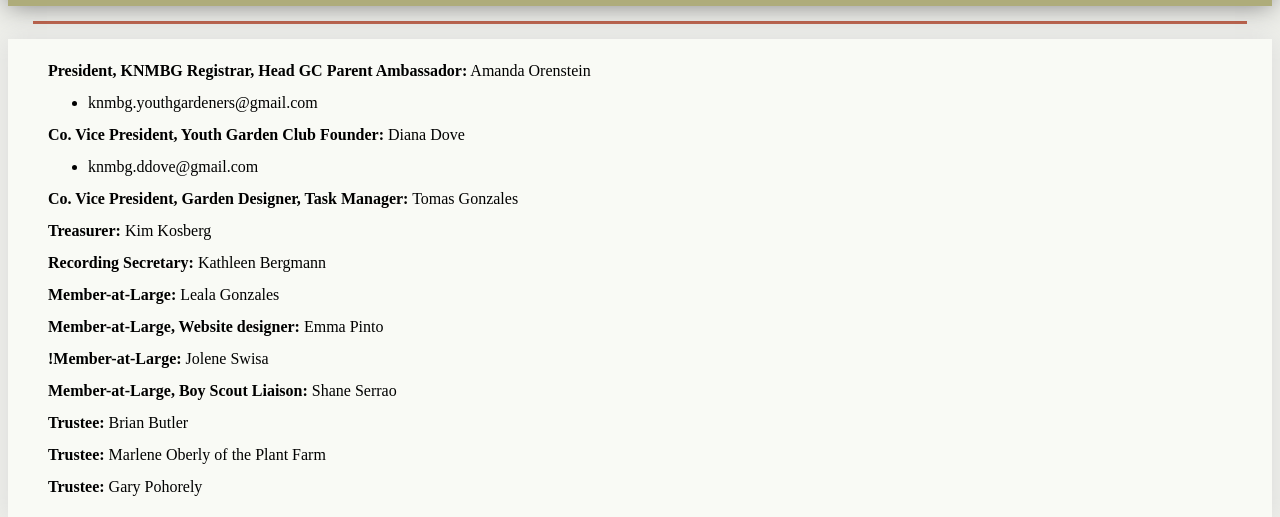
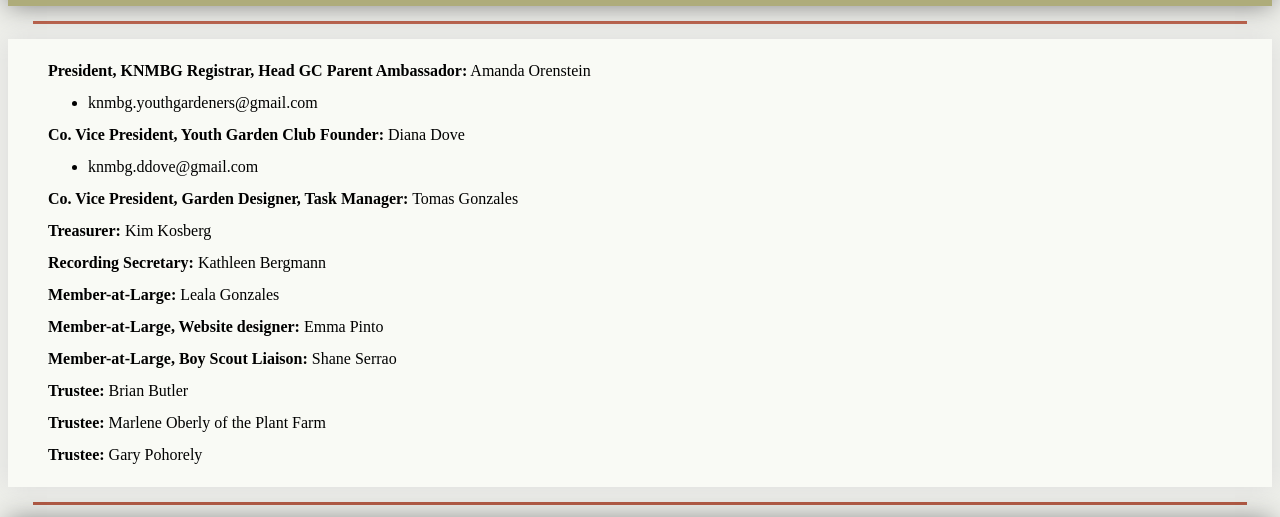
Before and after one commit to emmalynne/garden, a plain HTML site: page ContactUs.html in a window 1280 px wide. Shown: the part 122-639 px from the top of the page. Drawn offline with Linux system fonts and the light colour scheme; a web font is replaced by a local one.

Commit message:
Update ContactUs.html

```diff
--- a/ContactUs.html
+++ b/ContactUs.html
@@ -44,7 +44,6 @@
 	  <li> <b> Recording Secretary: </b> Kathleen Bergmann  </li>
 	  <li> <b> Member-at-Large: </b> Leala Gonzales  </li>
 	  <li> <b> Member-at-Large, Website designer:</b>  Emma Pinto</li>
-	  <li> <b> !Member-at-Large: </b> Jolene Swisa  </li>
 	  <li> <b> Member-at-Large, Boy Scout Liaison:</b> Shane Serrao </li>
 	  <li> <b> Trustee:</b> Brian Butler  </li>
 	  <li> <b> Trustee:</b> Marlene Oberly of the Plant Farm  </li>
```
